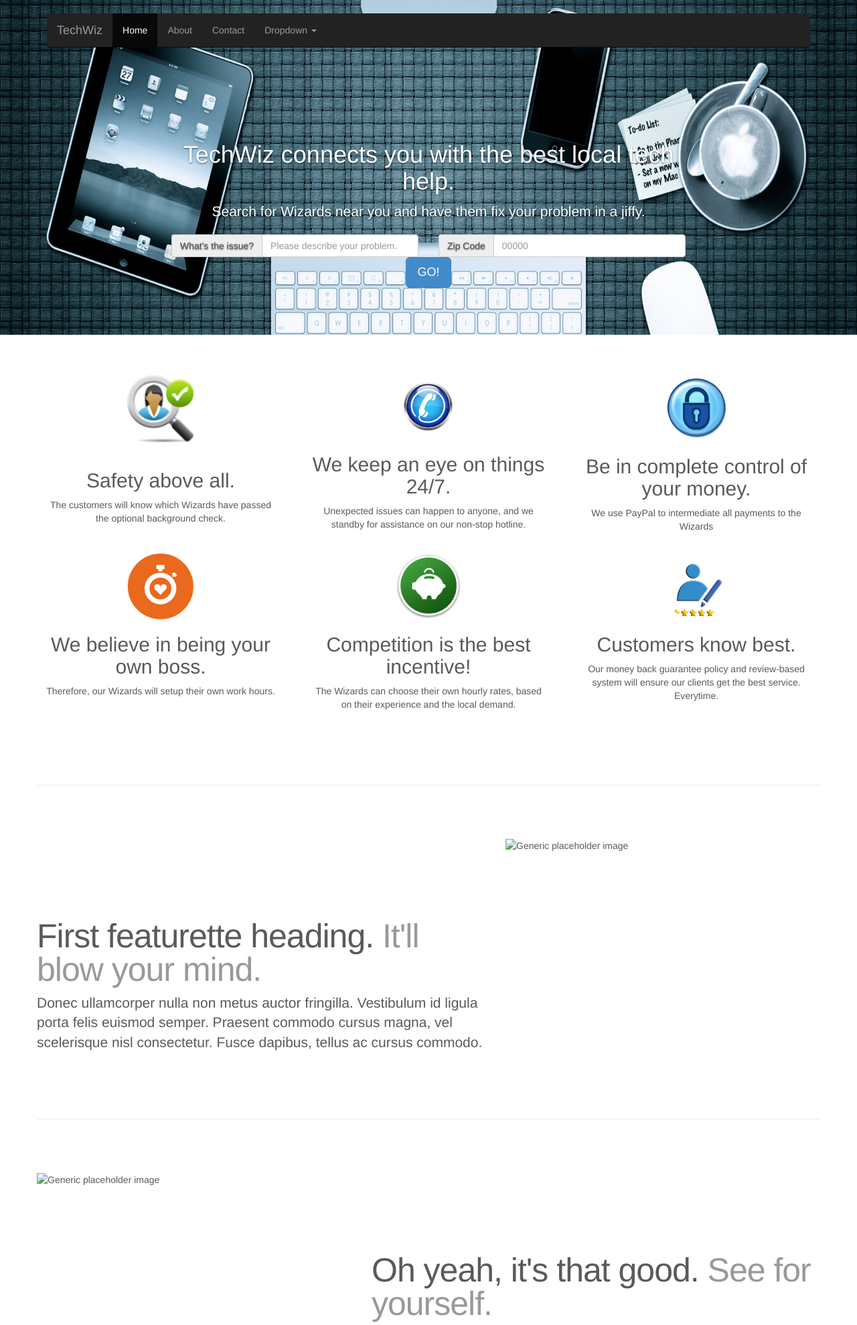
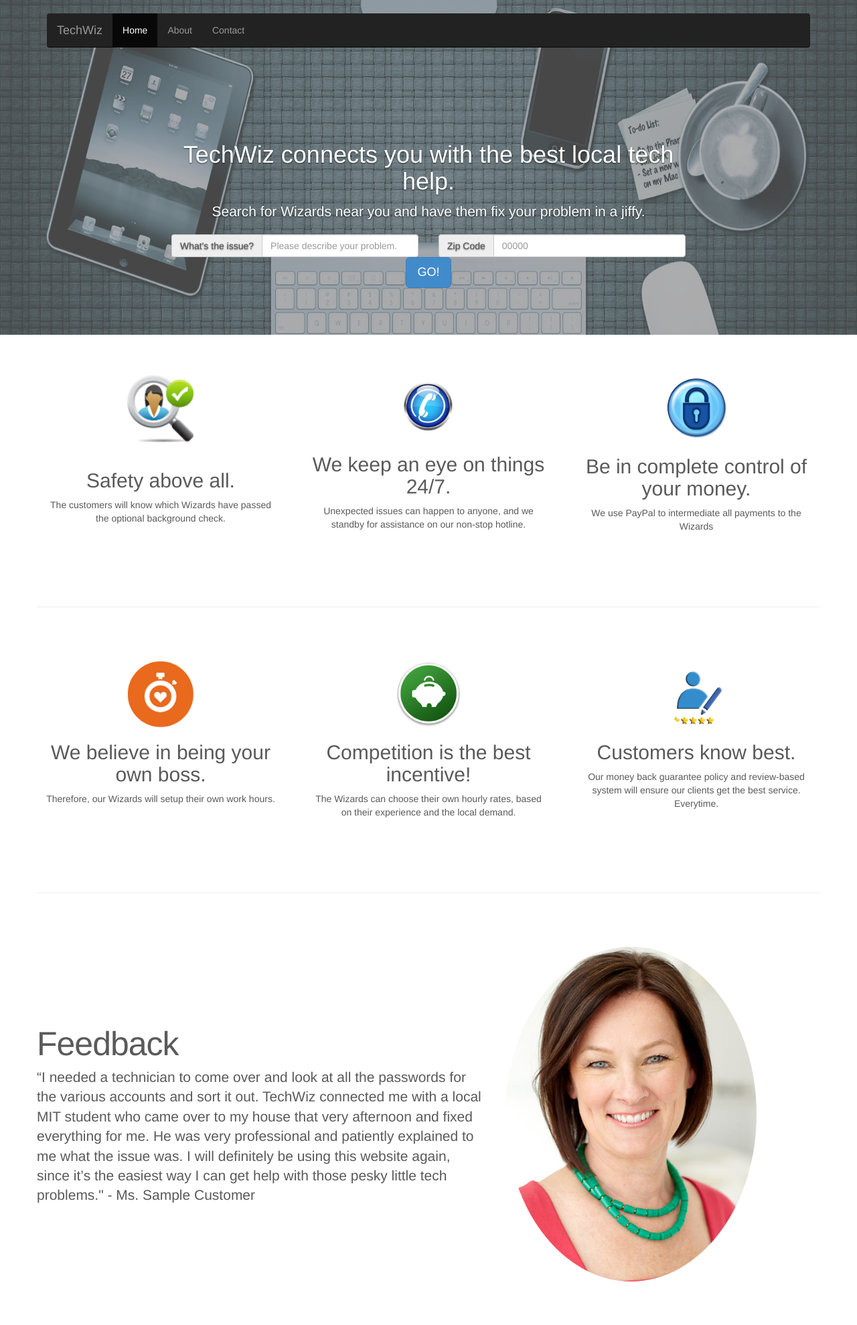
Before and after one commit to CaptainKanuk/techwiz, a Django app: page / in a window 1280 px wide. Shown: the top 1979 px of the page at 67% size. Run offline with Django 3.2, Linux system fonts and the light colour scheme; some libraries are stand-ins or nearby versions.

Commit message:
Lots of content and design changes. Opcity, dividers. Menu.

```diff
--- a/static/css/carousel.css
+++ b/static/css/carousel.css
@@ -51,6 +51,7 @@ body {
   background-color: #777;
 }
 .carousel-inner > .item > img {
+  opacity:0.4;
   position: absolute;
   top: 0;
   left: 0;
--- a/templates/base.html
+++ b/templates/base.html
@@ -46,7 +46,7 @@
                                         <li class="active"><a href="#">Home</a></li>
                                         <li><a href="#about">About</a></li>
                                         <li><a href="#contact">Contact</a></li>
-                                        <li class="dropdown">
+                                        <!--li class="dropdown">
                                             <a href="#" class="dropdown-toggle" data-toggle="dropdown">Dropdown <b class="caret"></b></a>
                                             <ul class="dropdown-menu">
                                                 <li><a href="#">Action</a></li>
@@ -57,7 +57,7 @@
                                                 <li><a href="#">Separated link</a></li>
                                                 <li><a href="#">One more separated link</a></li>
                                             </ul>
-                                        </li>
+                                        </li-->
                                     </ul>
                                 </div>
                             </div>
--- a/templates/pages/index.html
+++ b/templates/pages/index.html
@@ -65,6 +65,7 @@
                 </div><!-- /.col-lg-4 -->
     </div><!-- /.row -->
 
+    <hr class="featurette-divider">
 
     <!-- Three columns of text below the carousel -->
     <div class="row">
@@ -91,17 +92,17 @@
 
     <div class="row featurette">
         <div class="col-md-7">
-            <h2 class="featurette-heading">First featurette heading. <span class="text-muted">It'll blow your mind.</span></h2>
-            <p class="lead">Donec ullamcorper nulla non metus auctor fringilla. Vestibulum id ligula porta felis euismod semper. Praesent commodo cursus magna, vel scelerisque nisl consectetur. Fusce dapibus, tellus ac cursus commodo.</p>
+            <h2 class="featurette-heading">Feedback</h2>
+            <p class="lead">“I needed a technician to come over and look at all the passwords for the various accounts and sort it out. TechWiz connected me with a local MIT student who came over to my house that very afternoon and fixed everything for me. He was very professional and patiently explained to me what the issue was. I will definitely be using this website again, since it’s the easiest way I can get help with those pesky little tech problems." - Ms. Sample Customer</p>
         </div>
         <div class="col-md-5">
-            <img class="featurette-image img-responsive" data-src="holder.js/500x500/auto" alt="Generic placeholder image">
+            <img src="{{ STATIC_URL }}/img/woman.jpg" class="img-circle" class="featurette-image img-responsive" data-src="holder.js/500x500/auto" alt="We have no idea who she is.">
                 </div>
     </div>
 
     <hr class="featurette-divider">
 
-    <div class="row featurette">
+    <!--div class="row featurette">
         <div class="col-md-5">
             <img class="featurette-image img-responsive" data-src="holder.js/500x500/auto" alt="Generic placeholder image">
                 </div>
@@ -123,7 +124,7 @@
                 </div>
     </div>
 
-    <hr class="featurette-divider">
+    <hr class="featurette-divider"-->
 
     <!-- /END THE FEATURETTES -->
 
```
Also changed, not shown: static/img/woman.jpg (added).
